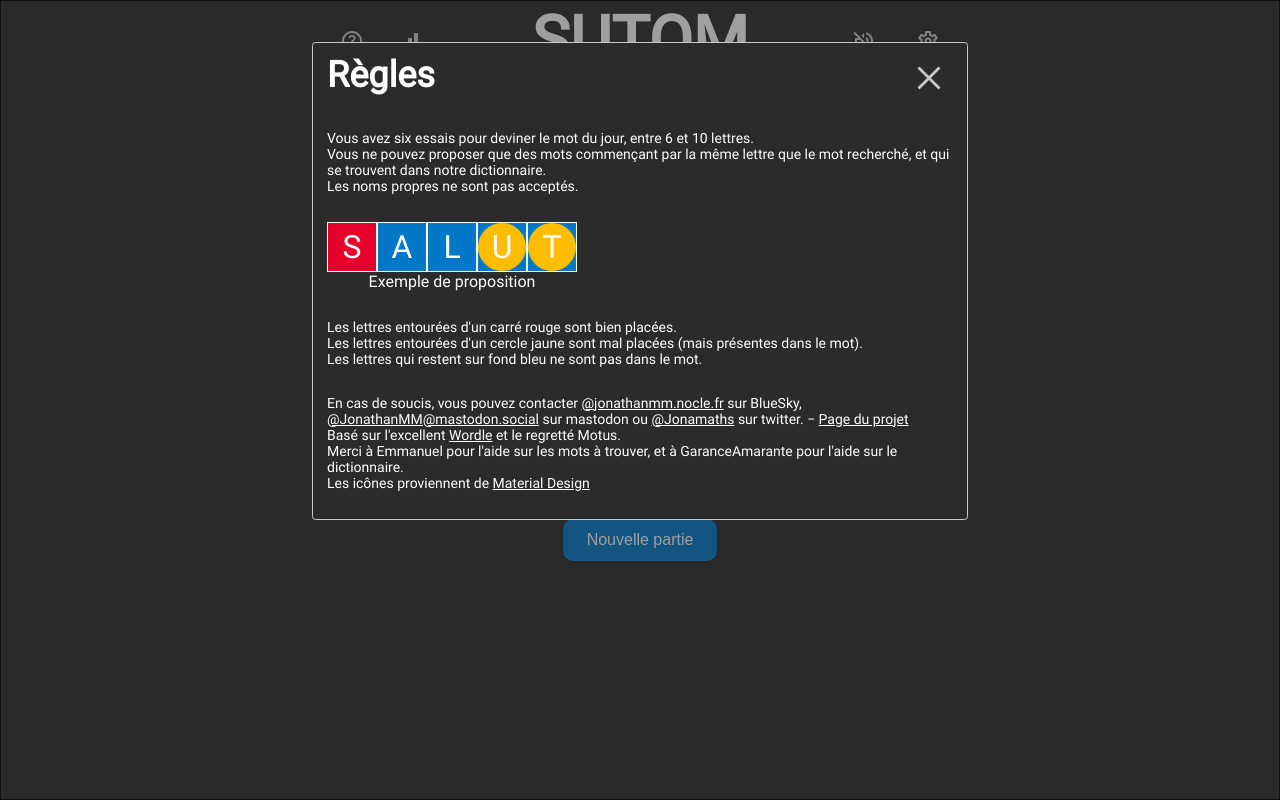
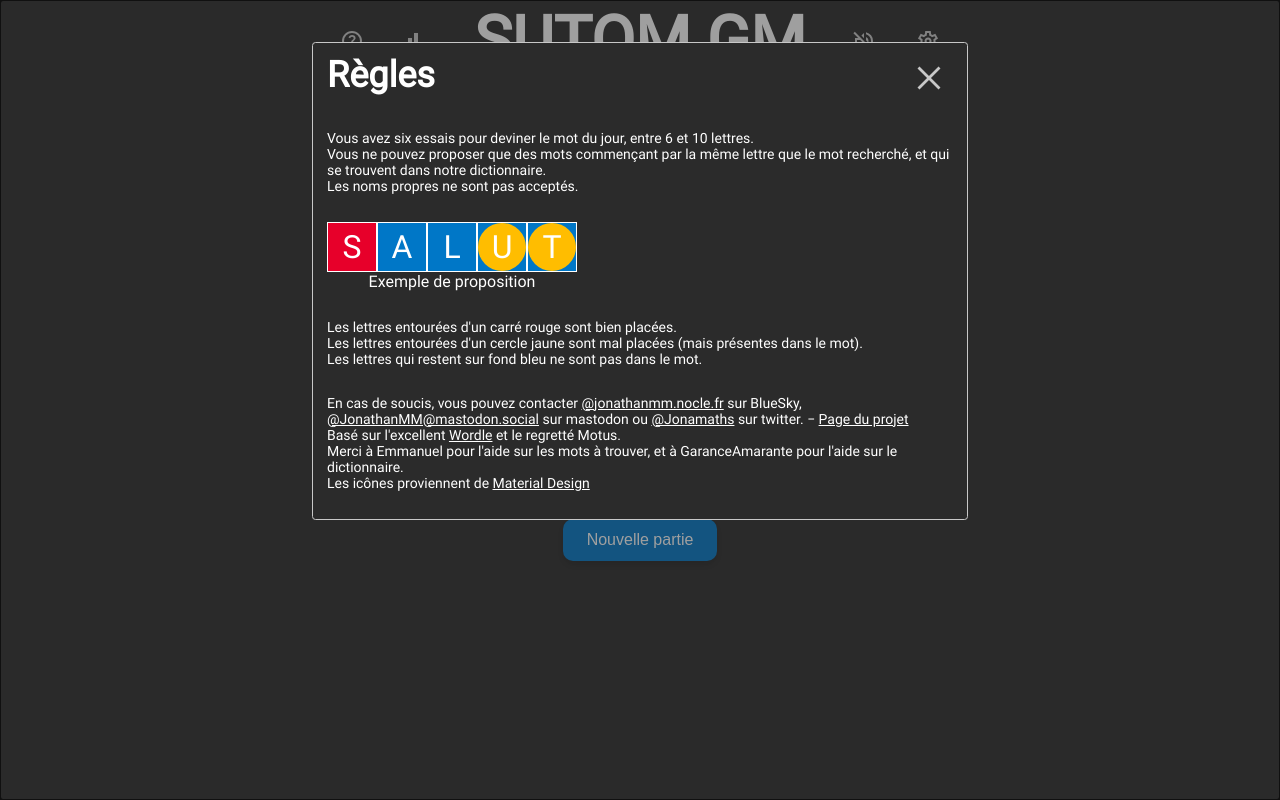
Before and after one commit to ludomrn69/sutom-pages, a plain HTML site: page index.html in a window 1280 px wide. Drawn offline with Linux system fonts and the light colour scheme.

Commit message:
ajoute sutom gm

```diff
--- a/index.html
+++ b/index.html
@@ -32,7 +32,7 @@
           </svg>
         </a>
       </div>
-      <h1>SUTOM</h1>
+      <h1>SUTOM GM</h1>
       <div class="header-icones">
         <a href="#" id="configuration-audio-bouton" aria-label="Activer les bruitages sonores" role="button">
           <svg id="configuration-audio-icone">
```
